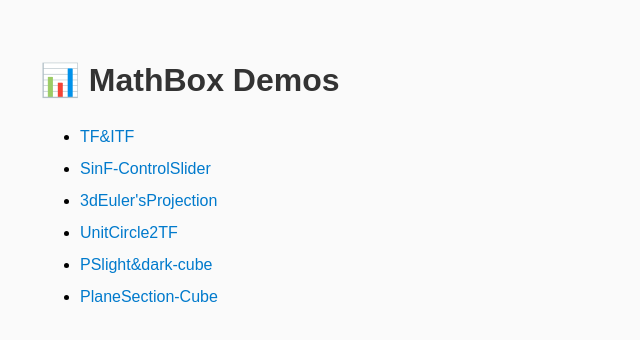
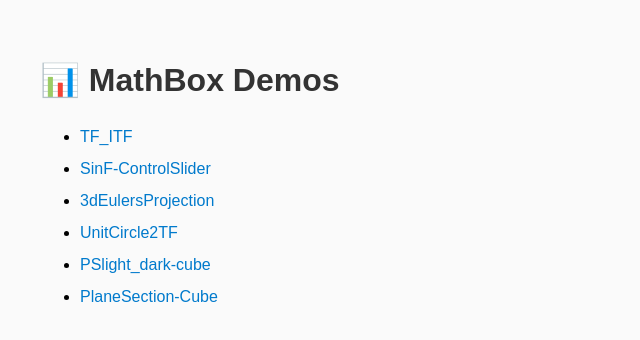
Before and after one commit to Brevis14/MathBox-Mathematical-Interaction, a plain HTML site: page index.html in a window 1280 px wide. Shown: the full height of the page, 0-640 px from the left. Drawn offline with Linux system fonts and the light colour scheme.

Commit message:
index.html

```diff
--- a/index.html
+++ b/index.html
@@ -14,11 +14,11 @@
 <body>
   <h1>📊 MathBox Demos</h1>
   <ul>
-    <li><a href="TF&ITF.html" target="_blank">TF&ITF</a></li>
+    <li><a href="TF_ITF.html" target="_blank">TF_ITF</a></li>
     <li><a href="SinF-ControlSlider.html" target="_blank">SinF-ControlSlider</a></li>
-    <li><a href="3dEuler'sProjection.html" target="_blank">3dEuler'sProjection</a></li>
+    <li><a href="3dEulersProjection.html" target="_blank">3dEulersProjection</a></li>
     <li><a href="UnitCircle2TF.html" target="_blank">UnitCircle2TF</a></li>
-    <li><a href="PSlight&dark-cube.html" target="_blank">PSlight&dark-cube</a></li>
+    <li><a href="PSlight_dark-cube.html" target="_blank">PSlight_dark-cube</a></li>
     <li><a href="PlaneSection-Cube.html" target="_blank">PlaneSection-Cube</a></li>
   </ul>
 </body>
```
